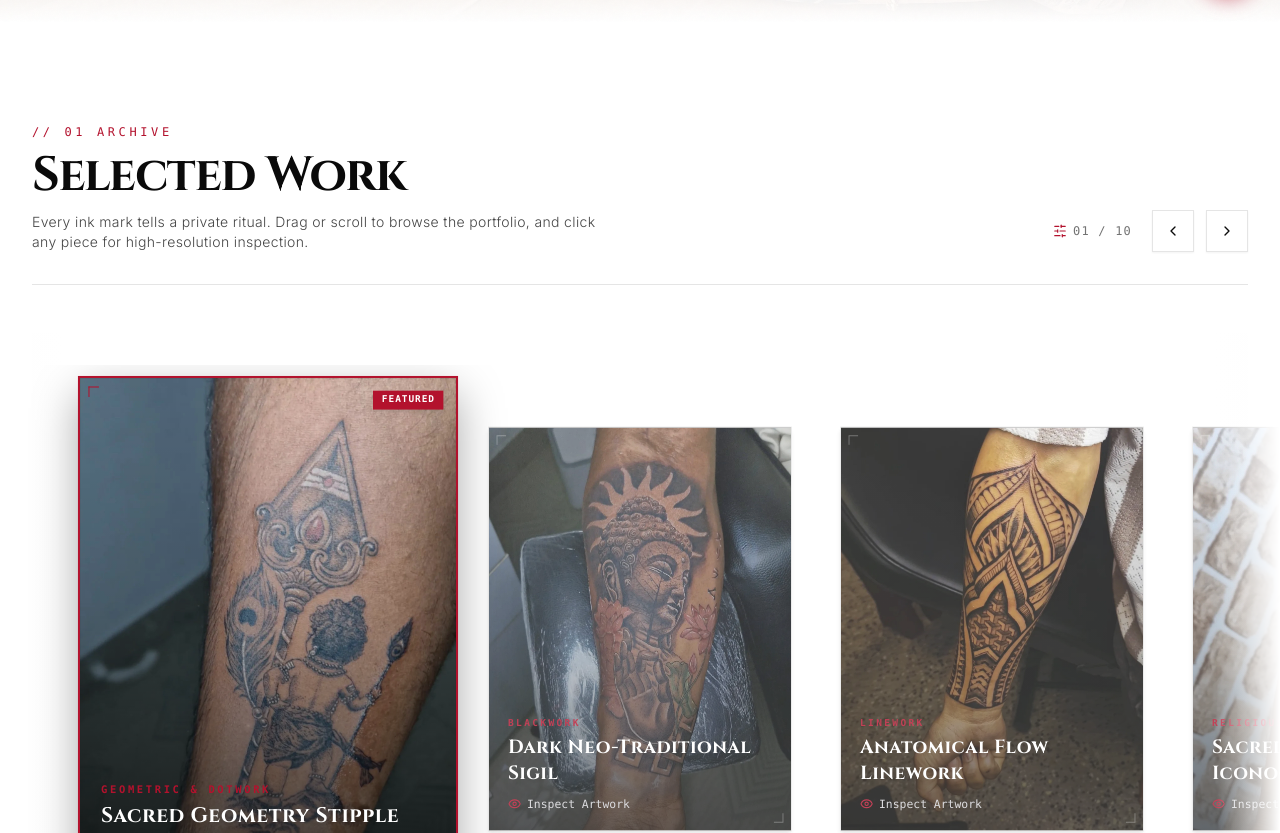
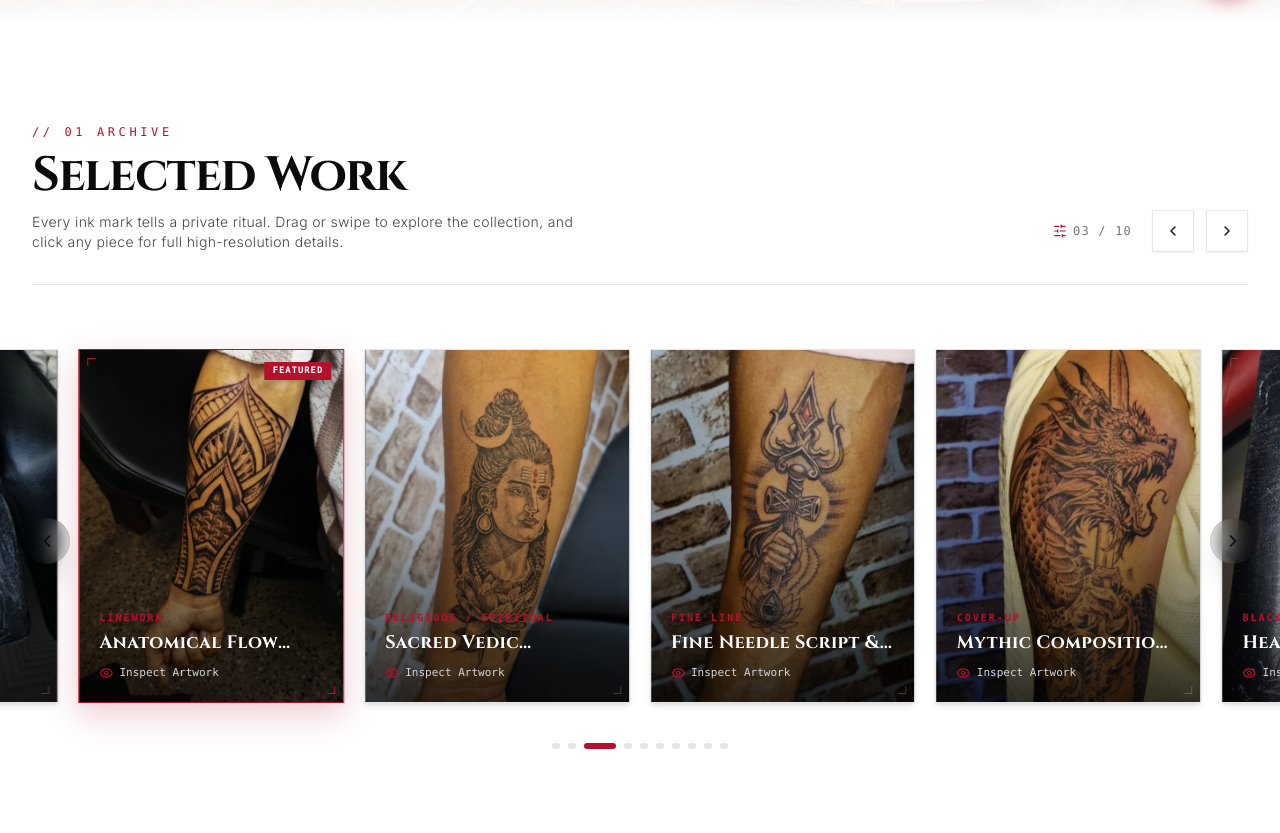
Before and after one commit to code-by-jerry/madmonktattoo, a Next.js app: page / in a window 1280 px wide. Shown: the part 778-1611 px from the top of the page. Built offline with nearby package versions, Linux system fonts and the light colour scheme.

Commit message:
feat: standard infinite looping auto slider with 4 desktop cards and partial edge peeks

```diff
--- a/src/components/Gallery.tsx
+++ b/src/components/Gallery.tsx
@@ -13,99 +13,185 @@ import {
 import { motion, AnimatePresence } from "framer-motion";
 
 export default function Gallery() {
-  const scrollRef = useRef<HTMLDivElement>(null);
-  const [activeIndex, setActiveIndex] = useState(0);
+  const containerRef = useRef<HTMLDivElement>(null);
+  const trackRef = useRef<HTMLDivElement>(null);
+
+  // Triple the items for infinite seamless looping
+  const originalItems = images.gallery;
+  const N = originalItems.length; // 10
+  const clonedItems = [...originalItems, ...originalItems, ...originalItems]; // 30 items
+
+  // State
+  const [currentIndex, setCurrentIndex] = useState(N); // Start at index 10 (middle set)
+  const [isTransitioning, setIsTransitioning] = useState(true);
   const [isPaused, setIsPaused] = useState(false);
   const [selectedIndex, setSelectedIndex] = useState<number | null>(null);
 
-  // Mouse drag state for desktop scrolling
+  // Container dimensions & layout metrics
+  const [containerWidth, setContainerWidth] = useState(1200);
+  const [isMounted, setIsMounted] = useState(false);
+
+  // Drag state (Pointer Events for unified desktop mouse & mobile touch)
   const [isDragging, setIsDragging] = useState(false);
-  const [startX, setStartX] = useState(0);
-  const [startScrollLeft, setStartScrollLeft] = useState(0);
-  const [hasDragged, setHasDragged] = useState(false);
+  const [dragStartX, setDragStartX] = useState(0);
+  const [dragOffset, setDragOffset] = useState(0);
+  const hasDraggedRef = useRef(false);
 
-  // Center alignment detection on scroll
-  const handleScroll = useCallback(() => {
-    if (!scrollRef.current) return;
-    const container = scrollRef.current;
-    const containerCenter = container.scrollLeft + container.offsetWidth / 2;
-    const items = container.querySelectorAll<HTMLElement>("[data-gallery-item]");
+  // Compute responsive layout
+  // Desktop: 4 full cards in view + partial peek on left and right
+  // Tablet: 2 full cards in view + partial peek on left and right
+  // Mobile: 1 full card in view + partial peek on left and right
+  let visibleCards = 4;
+  let peekFraction = 0.22;
+  let gap = 20;
 
-    let closestIndex = 0;
-    let minDistance = Infinity;
+  if (containerWidth < 640) {
+    visibleCards = 1;
+    peekFraction = 0.16;
+    gap = 14;
+  } else if (containerWidth < 1024) {
+    visibleCards = 2;
+    peekFraction = 0.2;
+    gap = 18;
+  } else {
+    visibleCards = 4;
+    peekFraction = 0.22;
+    gap = 20;
+  }
 
-    items.forEach((item, index) => {
-      const itemCenter = item.offsetLeft + item.offsetWidth / 2;
-      const distance = Math.abs(containerCenter - itemCenter);
-      if (distance < minDistance) {
-        minDistance = distance;
-        closestIndex = index;
+  const totalGaps = visibleCards + 1;
+  const cardWidth = Math.max(
+    180,
+    (containerWidth - totalGaps * gap) / (visibleCards + 2 * peekFraction)
+  );
+  const cardPeek = peekFraction * cardWidth;
+  const leftOffset = cardPeek + gap;
+
+  // Track container width on mount and resize
+  useEffect(() => {
+    setIsMounted(true);
+    const updateWidth = () => {
+      if (containerRef.current) {
+        setContainerWidth(containerRef.current.offsetWidth);
       }
-    });
+    };
+    updateWidth();
 
-    setActiveIndex(closestIndex);
+    let resizeTimer: NodeJS.Timeout;
+    const handleResize = () => {
+      clearTimeout(resizeTimer);
+      resizeTimer = setTimeout(updateWidth, 100);
+    };
+
+    window.addEventListener("resize", handleResize);
+    return () => {
+      window.removeEventListener("resize", handleResize);
+      clearTimeout(resizeTimer);
+    };
   }, []);
 
-  // Smooth programmatic scroll to card
-  const scrollToItem = useCallback((index: number) => {
-    if (!scrollRef.current) return;
-    const container = scrollRef.current;
-    const items = container.querySelectorAll<HTMLElement>("[data-gallery-item]");
-    const normalizedIndex = (index + items.length) % items.length;
-    const targetItem = items[normalizedIndex];
-    if (targetItem) {
-      const scrollPos =
-        targetItem.offsetLeft - container.offsetWidth / 2 + targetItem.offsetWidth / 2;
-      container.scrollTo({ left: scrollPos, behavior: "smooth" });
-    }
+  // Slide navigation
+  const handleNext = useCallback(() => {
+    setIsTransitioning(true);
+    setCurrentIndex((prev) => prev + 1);
   }, []);
 
-  // Auto-slide effect (slow auto slider, pauses on hover / interaction)
+  const handlePrev = useCallback(() => {
+    setIsTransitioning(true);
+    setCurrentIndex((prev) => prev - 1);
+  }, []);
+
+  const handleJumpTo = useCallback(
+    (index: number) => {
+      setIsTransitioning(true);
+      setCurrentIndex(N + index);
+    },
+    [N]
+  );
+
+  // Infinite loop boundary reset
+  const handleTransitionEnd = () => {
+    if (currentIndex >= 2 * N) {
+      // Reached the end of the second set, quietly jump back to first set
+      setIsTransitioning(false);
+      setCurrentIndex((prev) => prev - N);
+      requestAnimationFrame(() => {
+        requestAnimationFrame(() => {
+          setIsTransitioning(true);
+        });
+      });
+    } else if (currentIndex < N) {
+      // Reached before the second set, quietly jump to third set
+      setIsTransitioning(false);
+      setCurrentIndex((prev) => prev + N);
+      requestAnimationFrame(() => {
+        requestAnimationFrame(() => {
+          setIsTransitioning(true);
+        });
+      });
+    }
+  };
+
+  // Auto-slide effect (Smooth 3.2s interval, pauses on hover / drag / modal)
   useEffect(() => {
     if (isPaused || isDragging || selectedIndex !== null) return;
 
     const timer = setInterval(() => {
-      scrollToItem(activeIndex + 1);
-    }, 3400);
+      handleNext();
+    }, 3200);
 
     return () => clearInterval(timer);
-  }, [isPaused, isDragging, selectedIndex, activeIndex, scrollToItem]);
+  }, [isPaused, isDragging, selectedIndex, handleNext]);
 
-  // Initial center alignment on mount
-  useEffect(() => {
-    const timeout = setTimeout(() => {
-      scrollToItem(0);
-    }, 300);
-    return () => clearTimeout(timeout);
-  }, [scrollToItem]);
-
-  // Mouse drag handlers for desktop smooth swipe
-  const handleMouseDown = (e: React.MouseEvent) => {
-    if (!scrollRef.current) return;
+  // Pointer drag handlers (Mouse & Touch unified)
+  const handlePointerDown = (e: React.PointerEvent) => {
+    // Only primary mouse button or touch
+    if (e.button !== 0 && e.pointerType === "mouse") return;
     setIsDragging(true);
-    setHasDragged(false);
-    setStartX(e.pageX - scrollRef.current.offsetLeft);
-    setStartScrollLeft(scrollRef.current.scrollLeft);
+    setDragStartX(e.clientX);
+    setDragOffset(0);
+    hasDraggedRef.current = false;
+    setIsPaused(true);
   };
 
-  const handleMouseMove = (e: React.MouseEvent) => {
-    if (!isDragging || !scrollRef.current) return;
-    e.preventDefault();
-    const x = e.pageX - scrollRef.current.offsetLeft;
-    const walk = (x - startX) * 1.4;
-    if (Math.abs(walk) > 5) {
-      setHasDragged(true);
+  const handlePointerMove = (e: React.PointerEvent) => {
+    if (!isDragging) return;
+    const diff = e.clientX - dragStartX;
+    if (Math.abs(diff) > 6) {
+      hasDraggedRef.current = true;
     }
-    scrollRef.current.scrollLeft = startScrollLeft - walk;
+    setDragOffset(diff);
   };
 
-  const handleMouseUp = () => {
+  const handlePointerUp = () => {
+    if (!isDragging) return;
     setIsDragging(false);
+    setIsPaused(false);
+
+    const threshold = Math.min(60, cardWidth * 0.25);
+    if (dragOffset < -threshold) {
+      handleNext();
+    } else if (dragOffset > threshold) {
+      handlePrev();
+    }
+
+    setDragOffset(0);
+    setTimeout(() => {
+      hasDraggedRef.current = false;
+    }, 50);
+  };
+
+  const handlePointerCancel = () => {
+    setIsDragging(false);
+    setIsPaused(false);
+    setDragOffset(0);
+    hasDraggedRef.current = false;
   };
 
   // Lightbox handlers
-  const openLightbox = (index: number) => {
-    setSelectedIndex(index);
+  const openLightbox = (idx: number) => {
+    if (hasDraggedRef.current) return;
+    setSelectedIndex(idx % N);
     document.body.style.overflow = "hidden";
   };
 
@@ -116,15 +202,13 @@ export default function Gallery() {
 
   const nextImage = useCallback(() => {
     if (selectedIndex === null) return;
-    setSelectedIndex((prev) => (prev! + 1) % images.gallery.length);
-  }, [selectedIndex]);
+    setSelectedIndex((prev) => (prev! + 1) % N);
+  }, [selectedIndex, N]);
 
   const prevImage = useCallback(() => {
     if (selectedIndex === null) return;
-    setSelectedIndex((prev) =>
-      prev! === 0 ? images.gallery.length - 1 : prev! - 1
-    );
-  }, [selectedIndex]);
+    setSelectedIndex((prev) => (prev! === 0 ? N - 1 : prev! - 1));
+  }, [selectedIndex, N]);
 
   useEffect(() => {
     const handleKeyDown = (e: KeyboardEvent) => {
@@ -137,8 +221,15 @@ export default function Gallery() {
     return () => window.removeEventListener("keydown", handleKeyDown);
   }, [selectedIndex, closeLightbox, nextImage, prevImage]);
 
-  const activeTattoo: TattooImage | null =
-    selectedIndex !== null ? images.gallery[selectedIndex] : null;
+  // Active item in the 0..9 range for indicators
+  const activeDotIndex = ((currentIndex % N) + N) % N;
+  const activeTattoo =
+    selectedIndex !== null ? originalItems[selectedIndex] : null;
+
+  // Track transform calculation
+  const translateX = isMounted
+    ? leftOffset - currentIndex * (cardWidth + gap) + dragOffset
+    : 0;
 
   return (
     <section
@@ -147,7 +238,7 @@ export default function Gallery() {
     >
       <div className="max-w-7xl mx-auto px-4 sm:px-6 lg:px-8 relative z-10">
         {/* Section Header with Slider Navigation Controls */}
-        <div className="flex flex-col md:flex-row md:items-end justify-between mb-12 border-b border-theme-border pb-8 gap-6">
+        <div className="flex flex-col md:flex-row md:items-end justify-between mb-10 border-b border-theme-border pb-8 gap-6">
           <div>
             <div className="inline-flex items-center space-x-2 text-blood text-xs uppercase tracking-[0.3em] font-mono mb-3">
               <span>// 01 ARCHIVE</span>
@@ -156,7 +247,7 @@ export default function Gallery() {
               Selected Work
             </h2>
             <p className="mt-3 text-theme-text-secondary text-xs sm:text-sm max-w-xl font-light tracking-wide">
-              Every ink mark tells a private ritual. Drag or scroll to browse the portfolio, and click any piece for high-resolution inspection.
+              Every ink mark tells a private ritual. Drag or swipe to explore the collection, and click any piece for full high-resolution details.
             </p>
           </div>
 
@@ -164,12 +255,15 @@ export default function Gallery() {
           <div className="flex items-center space-x-3 self-start md:self-end">
             <span className="text-xs font-mono text-theme-text-muted uppercase tracking-widest mr-2 flex items-center gap-1.5">
               <SlidersHorizontal className="w-3.5 h-3.5 text-blood" />
-              <span>{String(activeIndex + 1).padStart(2, "0")} / {String(images.gallery.length).padStart(2, "0")}</span>
+              <span>
+                {String(activeDotIndex + 1).padStart(2, "0")} /{" "}
+                {String(N).padStart(2, "0")}
+              </span>
             </span>
 
             <button
               type="button"
-              onClick={() => scrollToItem(activeIndex - 1)}
+              onClick={handlePrev}
               className="p-3 border border-theme-border hover:border-blood text-theme-text-primary hover:text-blood bg-theme-card transition-colors shadow-sm"
               aria-label="Previous artwork"
             >
@@ -177,7 +271,7 @@ export default function Gallery() {
             </button>
             <button
               type="button"
-              onClick={() => scrollToItem(activeIndex + 1)}
+              onClick={handleNext}
               className="p-3 border border-theme-border hover:border-blood text-theme-text-primary hover:text-blood bg-theme-card transition-colors shadow-sm"
               aria-label="Next artwork"
             >
@@ -187,82 +281,106 @@ export default function Gallery() {
         </div>
       </div>
 
-      {/* Horizontal Auto Slider Container with Drag & Touch Support */}
+      {/* Outer Slider Container (Edge-to-Edge with Peeking Cards) */}
       <div
-        className="relative w-full py-8 select-none"
+        ref={containerRef}
+        className="relative w-full overflow-hidden select-none touch-pan-y"
         onMouseEnter={() => setIsPaused(true)}
-        onMouseLeave={() => {
-          setIsPaused(false);
-          setIsDragging(false);
-        }}
+        onMouseLeave={() => setIsPaused(false)}
+        onPointerDown={handlePointerDown}
+        onPointerMove={handlePointerMove}
+        onPointerUp={handlePointerUp}
+        onPointerCancel={handlePointerCancel}
       >
-        {/* Left & Right Subtle Fade Edges */}
-        <div className="absolute left-0 top-0 bottom-0 w-8 sm:w-16 bg-gradient-to-r from-theme-bg to-transparent z-20 pointer-events-none" />
-        <div className="absolute right-0 top-0 bottom-0 w-8 sm:w-16 bg-gradient-to-l from-theme-bg to-transparent z-20 pointer-events-none" />
+        {/* Floating Side Navigation Arrows (Desktop / Tablet) */}
+        <button
+          type="button"
+          onClick={(e) => {
+            e.stopPropagation();
+            handlePrev();
+          }}
+          className="hidden sm:flex absolute left-3 md:left-6 top-1/2 -translate-y-1/2 z-30 p-3 bg-theme-card/90 hover:bg-blood text-theme-text-primary hover:text-white border border-theme-border hover:border-blood backdrop-blur-md rounded-full shadow-xl transition-all duration-200"
+          aria-label="Previous card"
+        >
+          <ChevronLeft className="w-5 h-5" />
+        </button>
 
+        <button
+          type="button"
+          onClick={(e) => {
+            e.stopPropagation();
+            handleNext();
+          }}
+          className="hidden sm:flex absolute right-3 md:right-6 top-1/2 -translate-y-1/2 z-30 p-3 bg-theme-card/90 hover:bg-blood text-theme-text-primary hover:text-white border border-theme-border hover:border-blood backdrop-blur-md rounded-full shadow-xl transition-all duration-200"
+          aria-label="Next card"
+        >
+          <ChevronRight className="w-5 h-5" />
+        </button>
+
+        {/* Sliding Track (CSS Transform with Hardware Acceleration) */}
         <div
-          ref={scrollRef}
-          onScroll={handleScroll}
-          onMouseDown={handleMouseDown}
-          onMouseMove={handleMouseMove}
-          onMouseUp={handleMouseUp}
-          className={`flex items-center gap-6 sm:gap-8 overflow-x-auto no-scrollbar scroll-smooth px-8 sm:px-20 lg:px-36 py-6 ${
+          ref={trackRef}
+          onTransitionEnd={handleTransitionEnd}
+          style={{
+            transform: `translate3d(${translateX}px, 0, 0)`,
+            transition:
+              isTransitioning && !isDragging
+                ? "transform 550ms cubic-bezier(0.25, 1, 0.5, 1)"
+                : "none",
+            gap: `${gap}px`,
+          }}
+          className={`flex items-center py-6 will-change-transform ${
             isDragging ? "cursor-grabbing" : "cursor-grab"
           }`}
-          style={{
-            scrollbarWidth: "none",
-            msOverflowStyle: "none",
-            WebkitOverflowScrolling: "touch",
-          }}
         >
-          {images.gallery.map((tattoo, index) => {
-            const isFocused = index === activeIndex;
+          {clonedItems.map((tattoo, index) => {
+            const originalIndex = index % N;
+            const isFeatured = originalIndex === activeDotIndex;
 
             return (
               <div
-                key={tattoo.id}
-                data-gallery-item
-                onClick={() => {
-                  if (!hasDragged) {
-                    openLightbox(index);
-                  }
+                key={`${tattoo.id}-${index}`}
+                style={{
+                  width: `${cardWidth}px`,
+                  flexShrink: 0,
                 }}
-                className={`group relative shrink-0 transition-all duration-500 ease-out cursor-pointer ${
-                  isFocused
-                    ? "w-[270px] sm:w-[320px] md:w-[360px] scale-105 z-20 shadow-[0_15px_40px_rgba(0,0,0,0.35)] ring-1 ring-blood border-blood"
-                    : "w-[240px] sm:w-[280px] md:w-[320px] scale-95 opacity-80 hover:opacity-100 hover:scale-100 border-theme-border shadow-md"
-                } border bg-theme-card overflow-hidden`}
+                onClick={() => openLightbox(originalIndex)}
+                className={`group relative overflow-hidden bg-theme-card border transition-all duration-300 ${
+                  isFeatured
+                    ? "border-blood shadow-[0_12px_32px_rgba(179,18,45,0.22)]"
+                    : "border-theme-border hover:border-blood/80 shadow-md"
+                }`}
               >
-                {/* 3:4 Aspect Artwork Box (NO GREYSCALE) */}
+                {/* 3:4 Aspect Ratio Artwork Box */}
                 <div className="relative aspect-[3/4] w-full overflow-hidden bg-black">
                   <Image
                     src={tattoo.src}
                     alt={tattoo.alt}
                     fill
-                    priority={index < 4}
-                    sizes="(max-width: 640px) 270px, (max-width: 1024px) 320px, 360px"
-                    className="object-cover transform transition-transform duration-700 group-hover:scale-105"
+                    sizes="(max-width: 640px) 75vw, (max-width: 1024px) 45vw, 25vw"
+                    className="object-cover transform transition-transform duration-700 ease-out group-hover:scale-105 pointer-events-none"
+                    priority={index >= N && index < N + 4}
                   />
 
-                  {/* Gentle gradient overlay for typography readability */}
-                  <div className="absolute inset-0 bg-gradient-to-t from-black/85 via-black/20 to-transparent opacity-80 group-hover:opacity-95 transition-opacity" />
+                  {/* Gradient Overlay for Typography Readability */}
+                  <div className="absolute inset-0 bg-gradient-to-t from-black/90 via-black/25 to-transparent opacity-85 group-hover:opacity-95 transition-opacity" />
 
-                  {/* Focused Center Glow Indicator */}
-                  {isFocused && (
+                  {/* Badge */}
+                  {isFeatured && (
                     <div className="absolute top-3 right-3 px-2 py-0.5 bg-blood text-white text-[9px] font-mono uppercase tracking-widest font-semibold shadow-md">
                       Featured
                     </div>
                   )}
 
                   {/* Artwork Meta Overlay */}
-                  <div className="absolute bottom-0 left-0 right-0 p-5 text-white flex flex-col justify-end">
-                    <span className="text-[10px] uppercase font-mono tracking-[0.25em] text-blood mb-1 font-semibold">
+                  <div className="absolute bottom-0 left-0 right-0 p-4 sm:p-5 text-white flex flex-col justify-end">
+                    <span className="text-[10px] uppercase font-mono tracking-[0.2em] text-blood mb-1 font-semibold truncate">
                       {tattoo.style}
                     </span>
-                    <h3 className="font-display text-lg sm:text-xl font-bold text-white tracking-wide">
+                    <h3 className="font-display text-base sm:text-lg font-bold text-white tracking-wide line-clamp-1">
                       {tattoo.title}
                     </h3>
-                    <div className="mt-2.5 flex items-center space-x-1.5 text-zinc-300 text-xs font-mono">
+                    <div className="mt-2 flex items-center space-x-1.5 text-zinc-300 text-[11px] font-mono">
                       <Eye className="w-3.5 h-3.5 text-blood shrink-0" />
                       <span>Inspect Artwork</span>
                     </div>
@@ -271,13 +389,17 @@ export default function Gallery() {
 
                 {/* Corner Frame Accents */}
                 <span
-                  className={`absolute top-2 left-2 w-2.5 h-2.5 border-t border-l transition-colors ${
-                    isFocused ? "border-blood" : "border-white/30 group-hover:border-blood"
+                  className={`absolute top-2 left-2 w-2 h-2 border-t border-l transition-colors ${
+                    isFeatured
+                      ? "border-blood"
+                      : "border-white/20 group-hover:border-blood"
                   }`}
                 />
                 <span
-                  className={`absolute bottom-2 right-2 w-2.5 h-2.5 border-b border-r transition-colors ${
-                    isFocused ? "border-blood" : "border-white/30 group-hover:border-blood"
+                  className={`absolute bottom-2 right-2 w-2 h-2 border-b border-r transition-colors ${
+                    isFeatured
+                      ? "border-blood"
+                      : "border-white/20 group-hover:border-blood"
                   }`}
                 />
               </div>
@@ -285,19 +407,19 @@ export default function Gallery() {
           })}
         </div>
 
-        {/* Bottom Pagination Indicators */}
-        <div className="mt-6 flex items-center justify-center space-x-2">
-          {images.gallery.map((_, i) => (
+        {/* Bottom Pagination Indicators (10 Dots / Pills) */}
+        <div className="mt-4 pb-2 flex items-center justify-center space-x-2">
+          {originalItems.map((_, i) => (
             <button
               key={i}
               type="button"
-              onClick={() => scrollToItem(i)}
-              className={`h-1.5 transition-all duration-300 ${
-                activeIndex === i
+              onClick={() => handleJumpTo(i)}
+              className={`h-1.5 rounded-full transition-all duration-300 ${
+                activeDotIndex === i
                   ? "w-8 bg-blood"
                   : "w-2 bg-theme-border hover:bg-theme-text-muted"
               }`}
-              aria-label={`Jump to slide ${i + 1}`}
+              aria-label={`Jump to piece ${i + 1}`}
             />
           ))}
         </div>
@@ -370,8 +492,7 @@ export default function Gallery() {
               <div className="mt-4 w-full flex flex-col sm:flex-row sm:items-center justify-between text-left border-t border-white/10 pt-3 text-white">
                 <div>
                   <span className="text-xs uppercase font-mono tracking-widest text-blood font-semibold">
-                    {activeTattoo.style} • Piece {selectedIndex + 1} of{" "}
-                    {images.gallery.length}
+                    {activeTattoo.style} • Piece {selectedIndex + 1} of {N}
                   </span>
                   <h4 className="font-display text-xl sm:text-2xl text-white font-semibold mt-0.5">
                     {activeTattoo.title}
```
